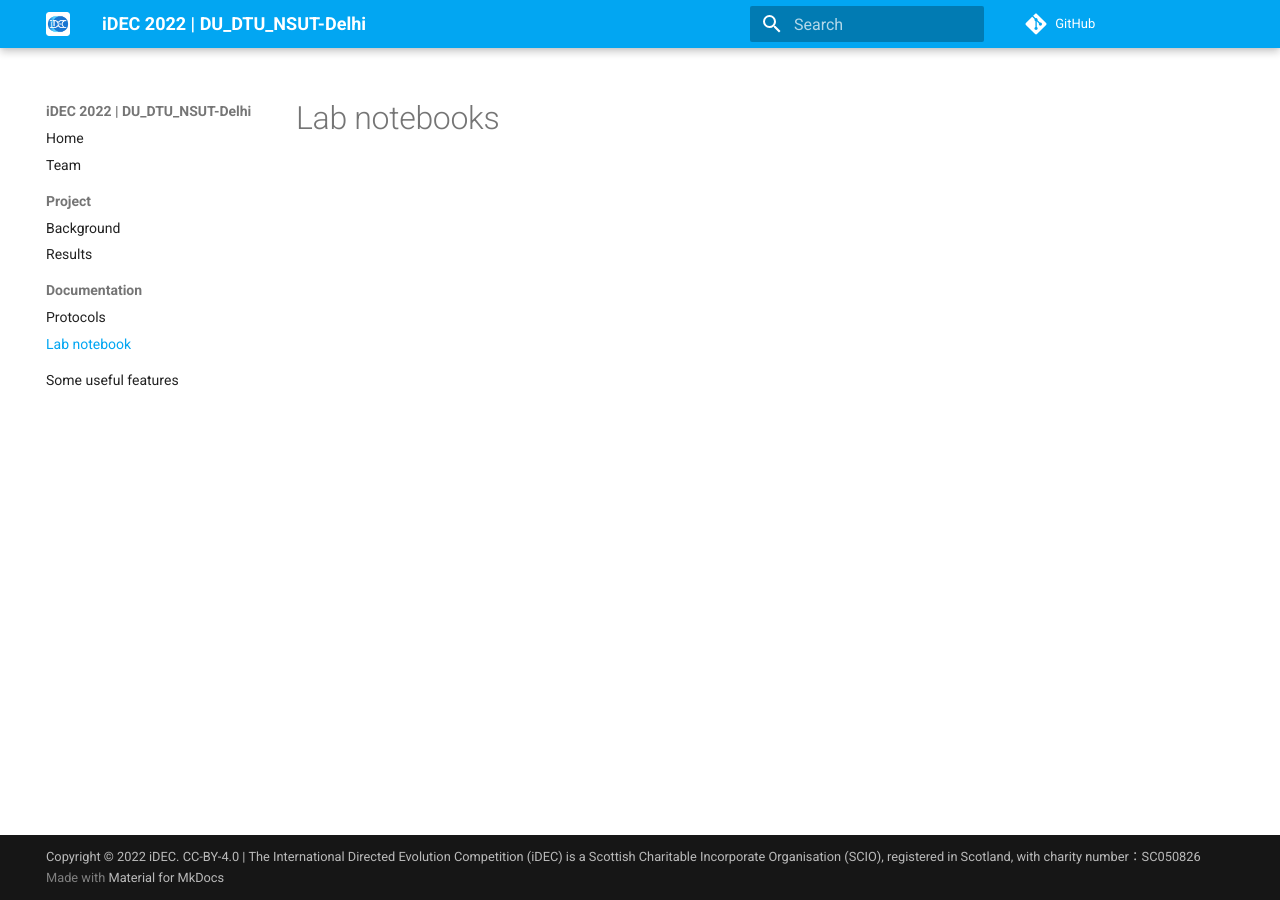
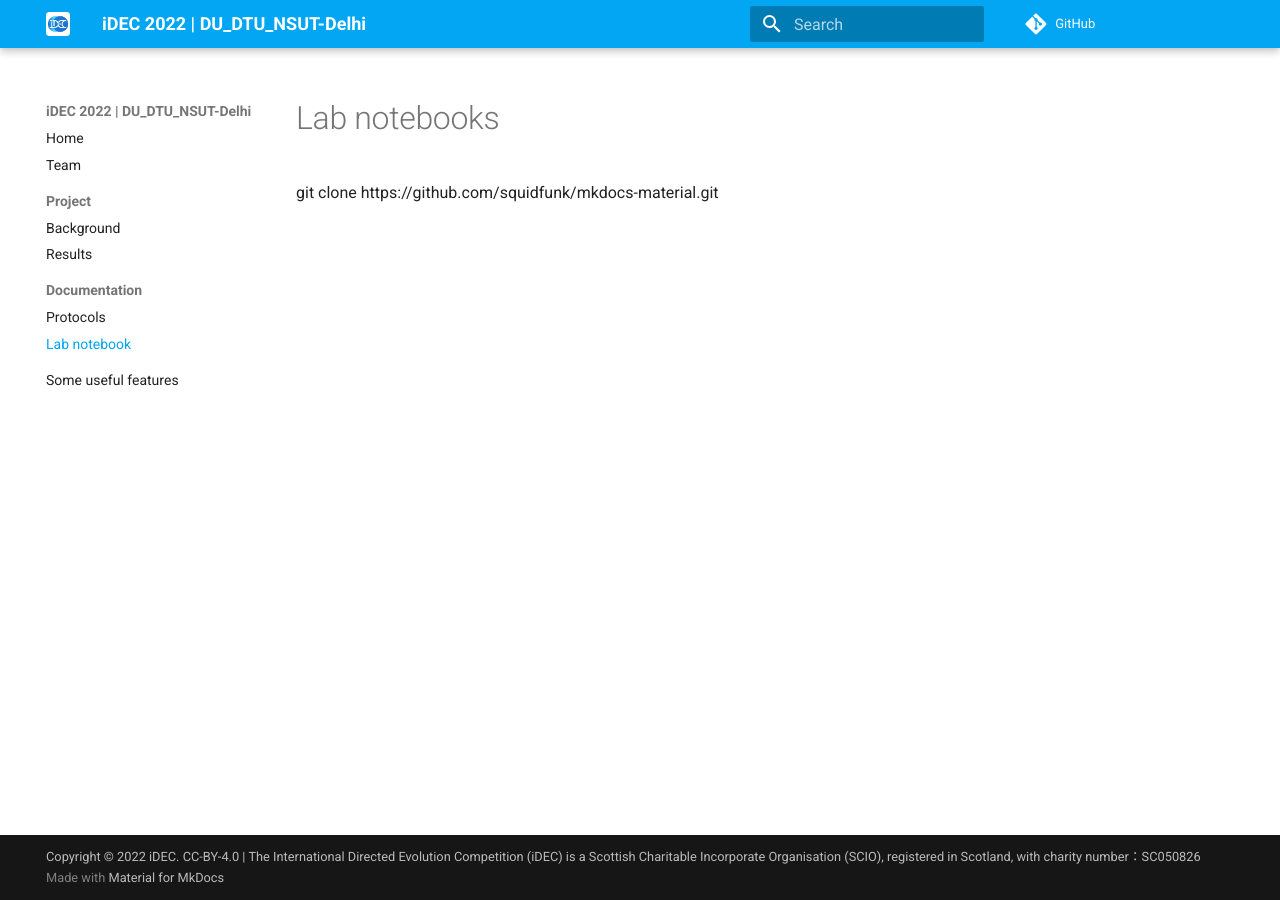
Before and after one commit to idec-teams/2022_DU_DTU_NSUT-Delhi, an MkDocs documentation site: the page built from docs/documentation/notebook.md, in a window 1280 px wide. Built offline with MkDocs 1.6.1 and Material for MkDocs 9.7.7, drawn with Linux system fonts in a browser that asks for light colours; comment, search, counter and statistics services are not loaded.

Commit message:
Update notebook.md

```diff
--- a/docs/documentation/notebook.md
+++ b/docs/documentation/notebook.md
@@ -1 +1,2 @@
 # Lab notebooks
+git clone https://github.com/squidfunk/mkdocs-material.git
```
